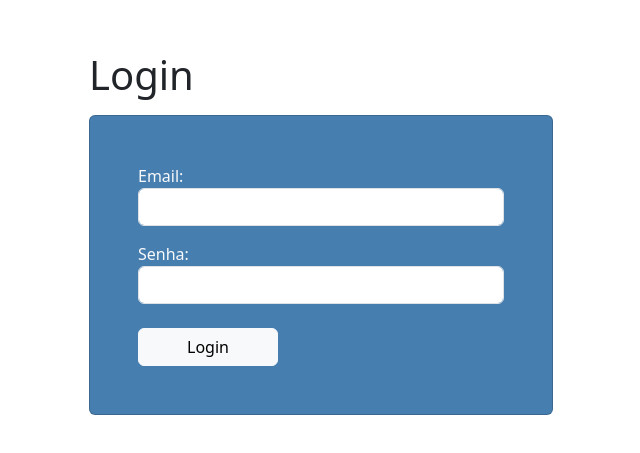
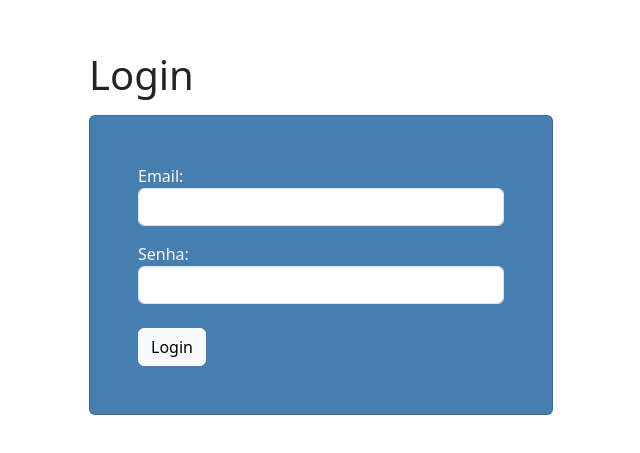
Before and after one commit to annacmbrito/acervo-pessoal-spa, an Angular app: page /login in a window 1280 px wide. Shown: the part 167-620 px from the top of the page, without its empty margins (319-959 px from the left). Built offline with nearby package versions, Linux system fonts and the light colour scheme.

Commit message:
Disable sign in form while loading

```diff
--- a/src/app/pages/sign-in/sign-in.component.html
+++ b/src/app/pages/sign-in/sign-in.component.html
@@ -13,7 +13,7 @@
             <input id="password" class="form-control" type="password" formControlName="password"/>
           </div>
           <div>
-            <button class="btn btn-light px-5" (click)="signIn()">Login</button>
+            <button class="btn btn-light" [disabled]="form.disabled" (click)="signIn()">Login</button>
           </div>
         </form>
       </div>
--- a/src/app/pages/sign-in/sign-in.component.ts
+++ b/src/app/pages/sign-in/sign-in.component.ts
@@ -31,9 +31,12 @@ export class SignInComponent {
 
   public signIn(): void {
     if(this.form.valid) {
+      this.form.disable();
       this.authService.signIn(this.form.value).subscribe({
         next: () => this.router.navigate(["/livros"]),
         error: () => this.toastrService.error('Credenciais inválidas!'),
+      }).add(() => {
+        this.form.enable();
       });
     }
   }
```
